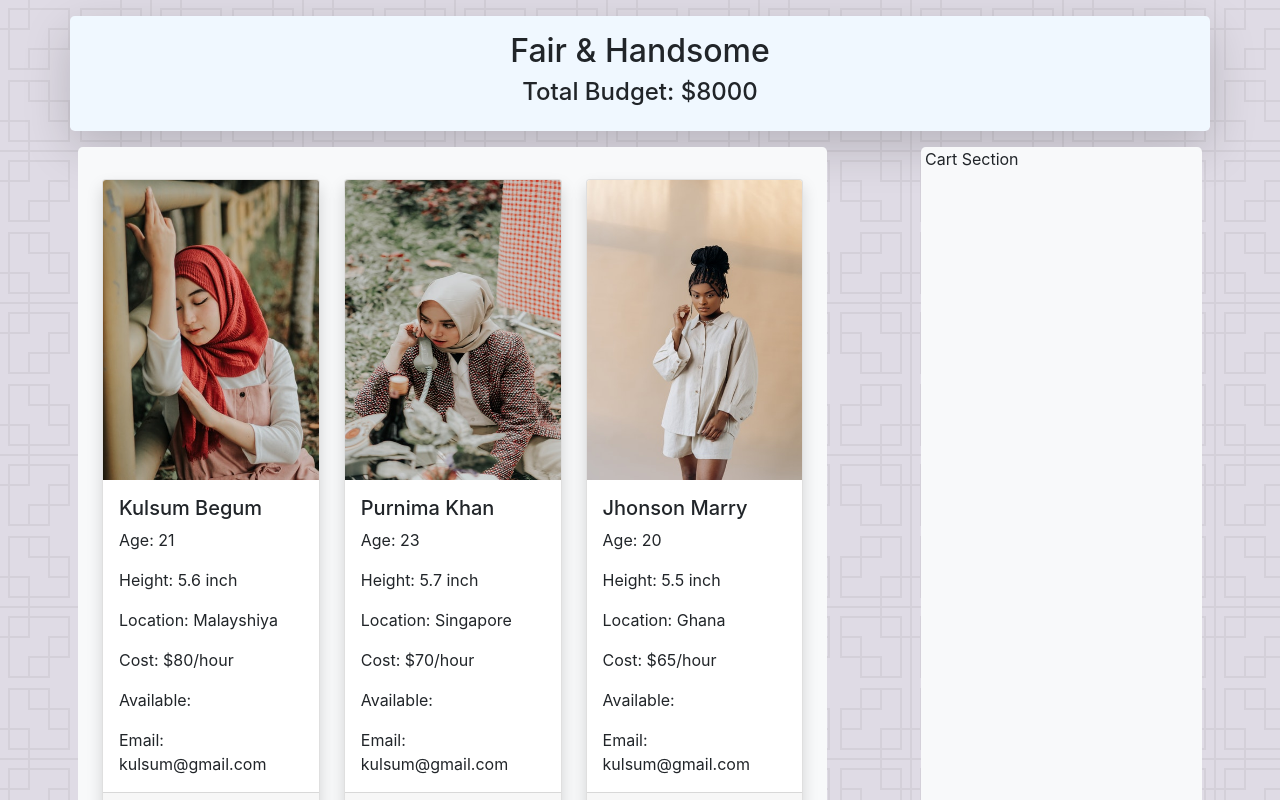
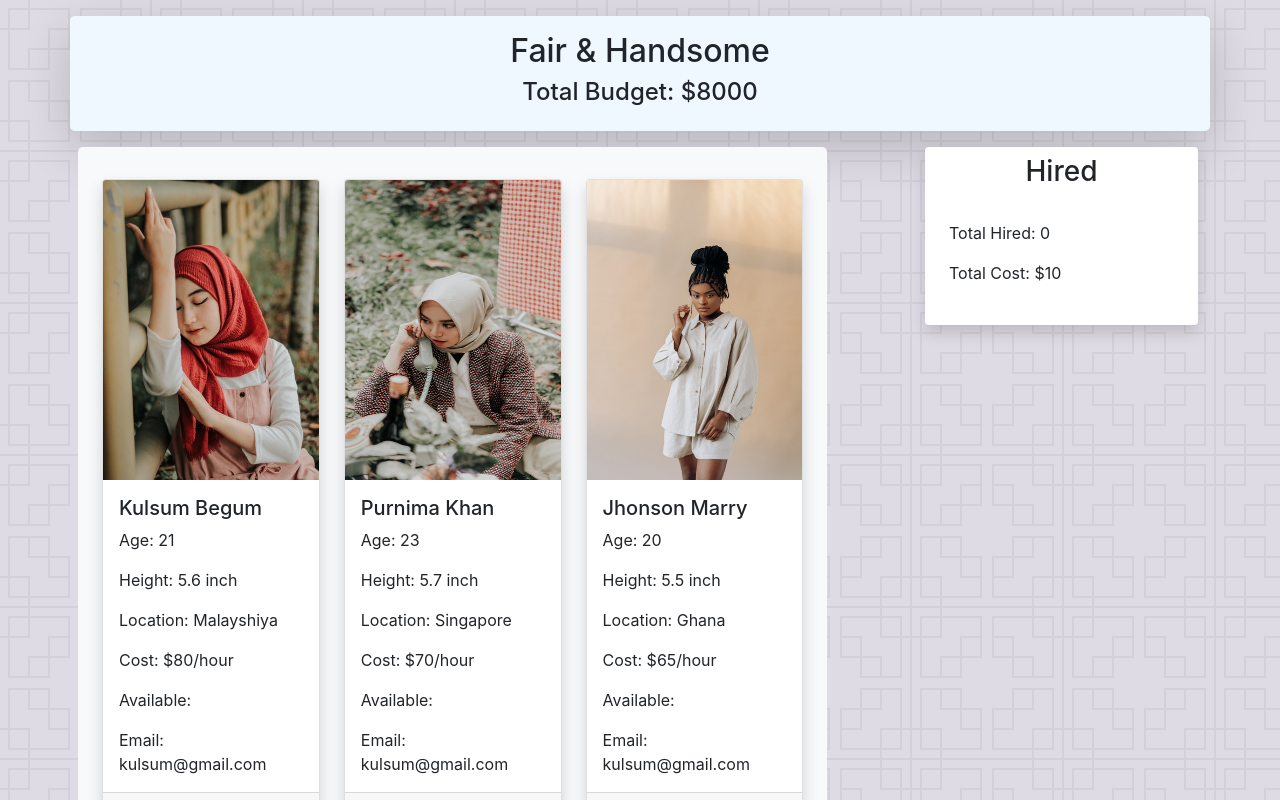
Before and after one commit to Mostakimul/react-model-cart, a React (Create React App) app: page / in a window 1280 px wide. Shown: the top 800 px of the page. Built offline with nearby package versions, Linux system fonts and the light colour scheme.

Commit message:
design fixing

```diff
--- a/src/Components/Cart/Cart.js
+++ b/src/Components/Cart/Cart.js
@@ -2,8 +2,14 @@ import React from 'react';
 
 const Cart = () => {
   return (
-    <div>
-      <h3>Cart Page</h3>
+    <div className="card border-0 p-2 shadow">
+      <div className="card-title">
+        <h3 className="text-center">Hired</h3>
+      </div>
+      <div className="card-body">
+        <p>Total Hired: 0</p>
+        <p>Total Cost: $10</p>
+      </div>
     </div>
   );
 };
--- a/src/Components/Product/Product.js
+++ b/src/Components/Product/Product.js
@@ -17,7 +17,7 @@ const Product = (props) => {
           <p className="card-text">Available: {isAvailable}</p>
           <p className="card-text">Email: {email}</p>
         </div>
-        <div class="card-footer d-grid mx-auto col-12">
+        <div className="card-footer d-grid mx-auto col-12">
           <button className="btn btn-dark">Hire Now</button>
         </div>
       </div>
--- a/src/Components/Products/Products.css
+++ b/src/Components/Products/Products.css
@@ -0,0 +1,3 @@
+.cs-height {
+  height: 15rem;
+}
--- a/src/Components/Products/Products.js
+++ b/src/Components/Products/Products.js
@@ -1,5 +1,7 @@
 import React, { useEffect, useState } from 'react';
+import Cart from '../Cart/Cart';
 import Product from '../Product/Product';
+import './Products.css';
 
 const Products = () => {
   // decalre a state
@@ -27,7 +29,9 @@ const Products = () => {
       {/* empty div */}
       <div className="col-1"></div>
       {/* Cart section */}
-      <div className="col-3 bg-light rounded-3">Cart Section</div>
+      <div className="col-3 rounded-3">
+        <Cart></Cart>
+      </div>
     </div>
   );
 };
```
